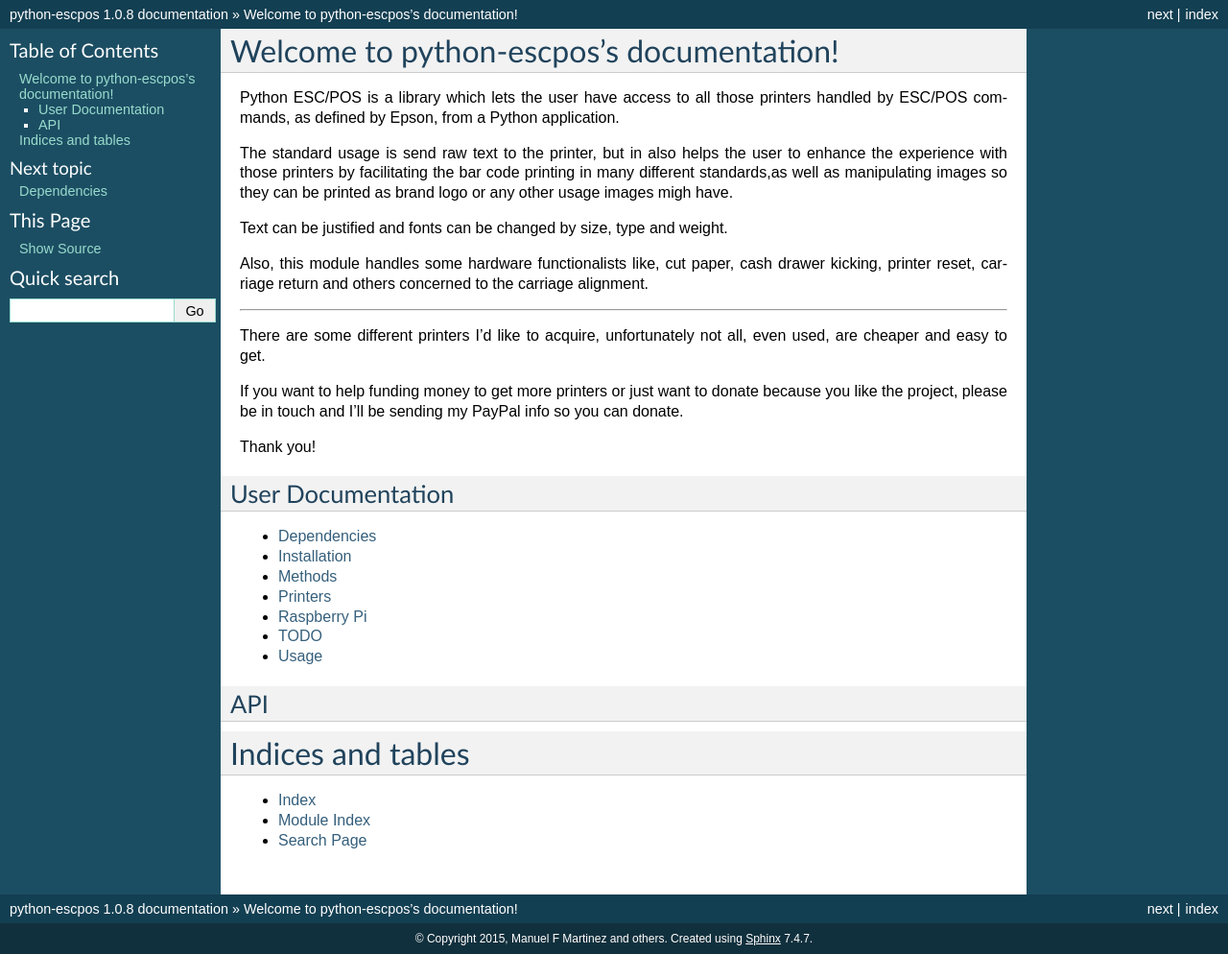
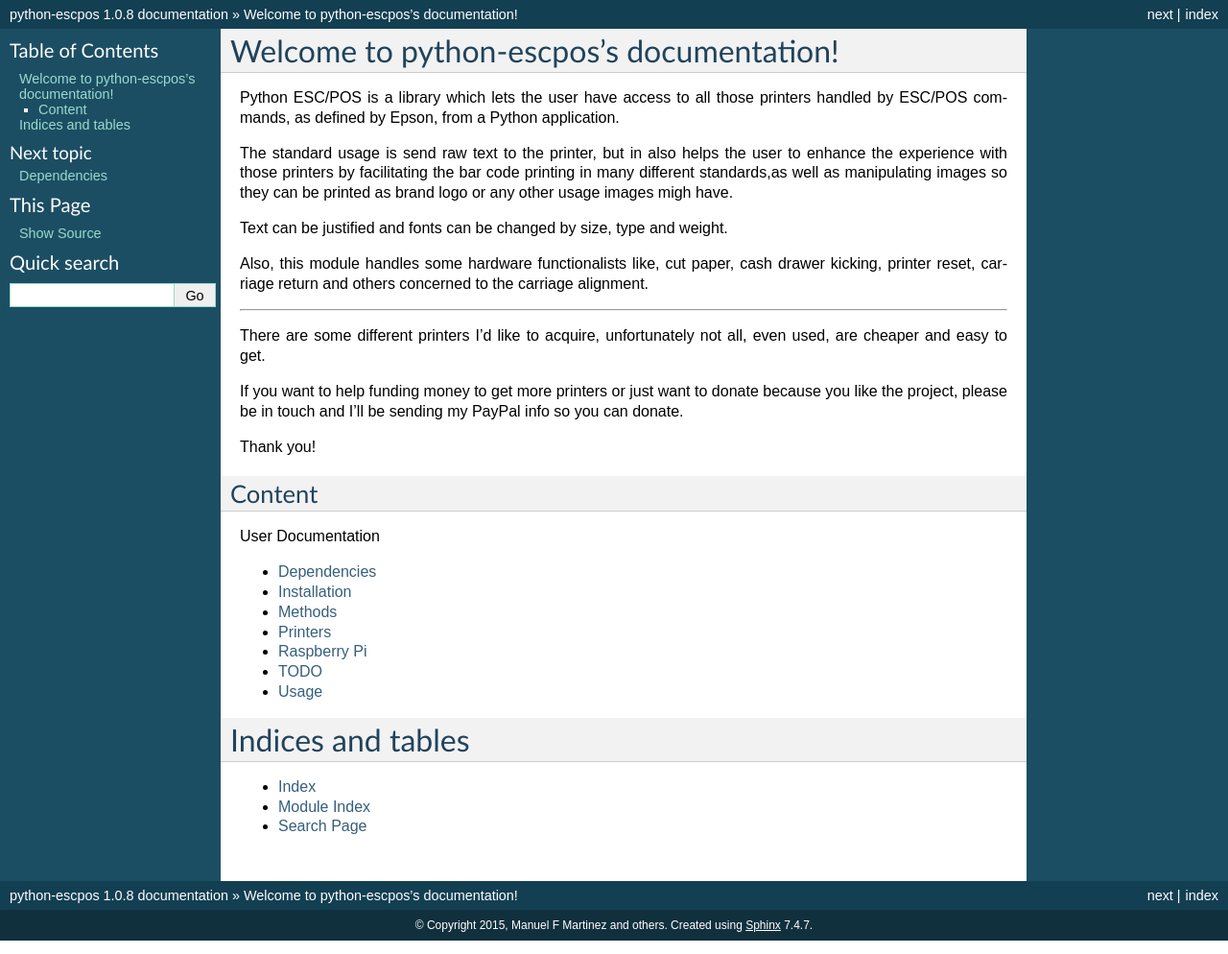
Before and after one commit to python-escpos/python-escpos, a Sphinx documentation site: the page built from doc/index.rst, in a window 1280 px wide. Shown: the whole page at 96% size. Built offline with Sphinx 7.4.7, drawn with Linux system fonts in a browser that asks for light colours; pages that are not in the unit, such as notebooks, are missing from menus.

Commit message:
DOC add captions to the toctrees in documentation

```diff
--- a/doc/index.rst
+++ b/doc/index.rst
@@ -25,11 +25,12 @@
 
 Thank you!
 
-User Documentation
-------------------
+Content
+-------
 
 .. toctree::
    :maxdepth: 1
+   :caption: User Documentation
 
    user/dependencies
    user/installation
```
Also changed, not shown: other parts of doc/index.rst (+1 -2 lines).
